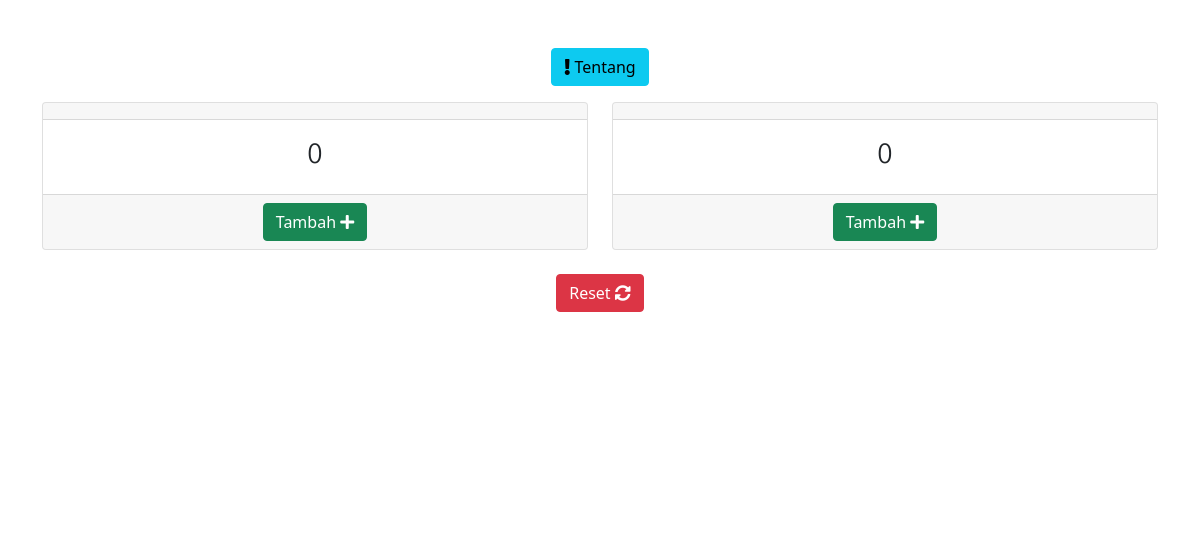
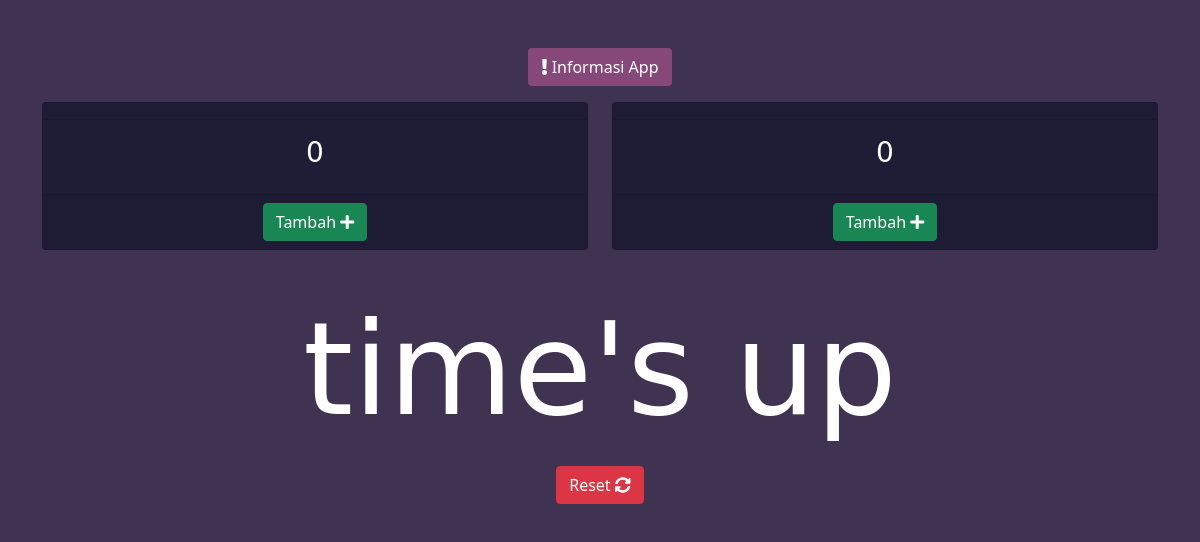
Before and after one commit to rzak23/fscorex, an Electron app: page index.html in a window 1200 px wide. Both pictures are taken after a click on the button "Simpan". Drawn offline with nearby package versions, Linux system fonts and the light colour scheme; a web font is replaced by a local one.

Commit message:
update app

```diff
--- /dev/null
+++ b/fonts.css
@@ -0,0 +1,18 @@
+/* latin-ext */
+@font-face {
+    font-family: 'Righteous';
+    font-style: normal;
+    font-weight: 400;
+    font-display: swap;
+    src: url(https://fonts.gstatic.com/s/righteous/v9/1cXxaUPXBpj2rGoU7C9WhnGFucE.woff2) format('woff2');
+    unicode-range: U+0100-024F, U+0259, U+1E00-1EFF, U+2020, U+20A0-20AB, U+20AD-20CF, U+2113, U+2C60-2C7F, U+A720-A7FF;
+  }
+  /* latin */
+  @font-face {
+    font-family: 'Righteous';
+    font-style: normal;
+    font-weight: 400;
+    font-display: swap;
+    src: url(https://fonts.gstatic.com/s/righteous/v9/1cXxaUPXBpj2rGoU7C9WiHGF.woff2) format('woff2');
+    unicode-range: U+0000-00FF, U+0131, U+0152-0153, U+02BB-02BC, U+02C6, U+02DA, U+02DC, U+2000-206F, U+2074, U+20AC, U+2122, U+2191, U+2193, U+2212, U+2215, U+FEFF, U+FFFD;
+  }
--- /dev/null
+++ b/fredoka.css
@@ -0,0 +1,9 @@
+/* latin */
+@font-face {
+  font-family: 'Fredoka One';
+  font-style: normal;
+  font-weight: 400;
+  font-display: swap;
+  src: url(https://fonts.gstatic.com/s/fredokaone/v12/k3kUo8kEI-tA1RRcTZGmTlHGCac.woff2) format('woff2');
+  unicode-range: U+0000-00FF, U+0131, U+0152-0153, U+02BB-02BC, U+02C6, U+02DA, U+02DC, U+2000-206F, U+2074, U+20AC, U+2122, U+2191, U+2193, U+2212, U+2215, U+FEFF, U+FFFD;
+}
--- a/index.html
+++ b/index.html
@@ -13,26 +13,30 @@
     <!-- Custom -->
     <link rel="stylesheet" href="style.css">
     <!-- Font -->
-    <link rel="preconnect" href="https://fonts.gstatic.com">
-    <link href="https://fonts.googleapis.com/css2?family=Ubuntu:wght@300&display=swap" rel="stylesheet">
+    <link rel="stylesheet" href="fonts.css">
+    <link rel="stylesheet" href="fredoka.css">
 </head>
 <body>
     <div class="container mt-5">
         <div class="text-center mb-3">
-            <button type="button" class="btn btn-info" data-bs-toggle="modal" data-bs-target="#about">
+            <button type="button" class="btn bt-info" data-bs-toggle="modal" data-bs-target="#about">
                 <i class="fas fa-exclamation"></i>
-                <span>Tentang</span>
+                <span>Informasi App</span>
             </button>
         </div>
         <div id="firstForm">
             <div class="card card-body">
                 <div class="form-group">
-                    <label for="tima" class="text-muted">Nama Tim A</label>
-                    <input type="text" class="form-control" id="tima" required>
+                    <label for="tima" class="text-white">Nama Tim A</label>
+                    <input type="text" class="form-control" autocomplete="off" id="tima" required>
                 </div>
                 <div class="form-group">
-                    <label for="timb" class="text-muted">Nama Tim B</label>
-                    <input type="text" class="form-control" id="timb" required>
+                    <label for="timb" class="text-white">Nama Tim B</label>
+                    <input type="text" class="form-control" autocomplete="off" id="timb" required>
+                </div>
+                <div class="form-group">
+                    <label for="wtime" class="text-white">Waktu Pertandingan (menit)</label>
+                    <input type="number" class="form-control" autocomplete="off" id="wtime" required>
                 </div>
                 <div class="form-group text-center mt-3">
                     <button type="button" class="btn btn-primary" onclick="save_tim()">
@@ -45,7 +49,7 @@
         <div id="show-score">
             <div class="row mb-4">
                 <div class="col-lg-6 col-md-6 col-12">
-                    <div class="card">
+                    <div class="card text-white">
                         <div class="card-header text-center">
                             <span id="nameA" class="font-tim"></span>
                         </div>
@@ -63,7 +67,7 @@
                     </div>
                 </div>
                 <div class="col-lg-6 col-md-6 col-12">
-                    <div class="card">
+                    <div class="card text-white">
                         <div class="card-header text-center">
                             <span id="nameB" class="font-tim"></span>
                         </div>
@@ -82,6 +86,11 @@
                 </div>
             </div>
             <!-- Row -->
+            <!-- row -->
+            <div class="col-lg-8 col-md-8 col-12 mx-auto text-center">
+                <div id="show_time" class="font-timer text-white"></div>
+            </div>
+            <!-- row -->
             <div class="row">
                 <div class="col-lg-12 col-md-12 col-12 text-center">
                     <button type="button" class="btn btn-danger" onclick="resetBoard()">
@@ -100,14 +109,10 @@
                         Tentang Program
                     </div>
                     <div class="modal-body">
-                        <div class="text-center mb-2">
-                            <p>For Support</p>
-                            <img src="img/qr-support.png" alt="">
-                        </div>
                         <div>
                             <span id="author"></span><br>
-                            <span id="contact"></span><br>
-                            <span id="versi"></span>
+                            <span id="versi"></span><br>
+                            <span id="wa"></span>
                         </div>
                     </div>
                     <div class="modal-footer">
@@ -134,17 +139,45 @@
         $.getJSON('./package.json',function(data){
             document.getElementById('author').innerHTML = "Author : "+data.author.name;
             document.getElementById('versi').innerHTML = "Versi : "+data.version;
-            document.getElementById('contact').innerHTML = "Email : "+data.author.email;
+            document.getElementById('wa').innerHTML = "Whatsapp : "+data.author.wa;
         })
 
         function save_tim(){
             var tima = document.getElementById('tima').value;
             var timb = document.getElementById('timb').value;
+            var timer = document.getElementById('wtime').value * 60;
 
             localStorage.setItem("name_tim_A",tima);
             localStorage.setItem("name_tim_B",timb);
+            start_time(timer);
 
             show_board();
+        }
+
+        function start_time(m){
+            var t = setInterval(function(){
+                var minute = Math.floor(m/60);
+                var second = m % 60;
+
+                var page = minute+":"+second;
+                $('#show_time').html(page);
+                m--;
+                if(page == "0:0"){
+                    stopWaktu(t, 'Pertandingan Berakhir');
+                }
+            },1000);
+        }
+
+        function stopWaktu(t, psn){
+            clearInterval(t);
+            $('#show_time').html('time\'s up');
+            var audio = new Audio('sound/suara-pluit.mp3');
+            audio.play();
+            const notificationTimes = new Notification('Waktu Habis',{
+                title: 'Time\'s Up',
+                body: psn,
+                icon: 'build/icon.png'
+            })
         }
 
         function show_board(){
@@ -175,6 +208,7 @@
 
             document.getElementById('tima').value = "";
             document.getElementById('timb').value = "";
+            document.getElementById('wtime').value = "";
 
             document.getElementById('pointA').innerHTML = "0";
             document.getElementById('pointB').innerHTML = "0";
--- a/index.js
+++ b/index.js
@@ -14,8 +14,10 @@ function createWindow () {
 
   // and load the index.html of the app.
   mainWindow.loadFile('index.html')
-  mainWindow.removeMenu();
+  // mainWindow.removeMenu();
 }
+
+app.setAppUserModelId("FScoreX")
 
 // This method will be called when Electron has finished
 // initialization and is ready to create browser windows.
--- a/style.css
+++ b/style.css
@@ -1,3 +1,18 @@
+body{
+    background-color: #3F3351;
+}
 .font-tim{
-    font-family: 'Ubuntu', sans-serif;
+    font-family: 'Fredoka One', cursive;
+    font-size: 2em;
 }
+.font-timer{
+    font-family: 'Righteous', cursive;
+    font-size: 8em;
+}
+.card{
+    background-color: #1F1D36!important;
+}
+.bt-info{
+    background-color: #864879;
+    color: #FFFFFF;
+}
```
Also changed, not shown: package.json (+15 -3 lines), 1 other file.
